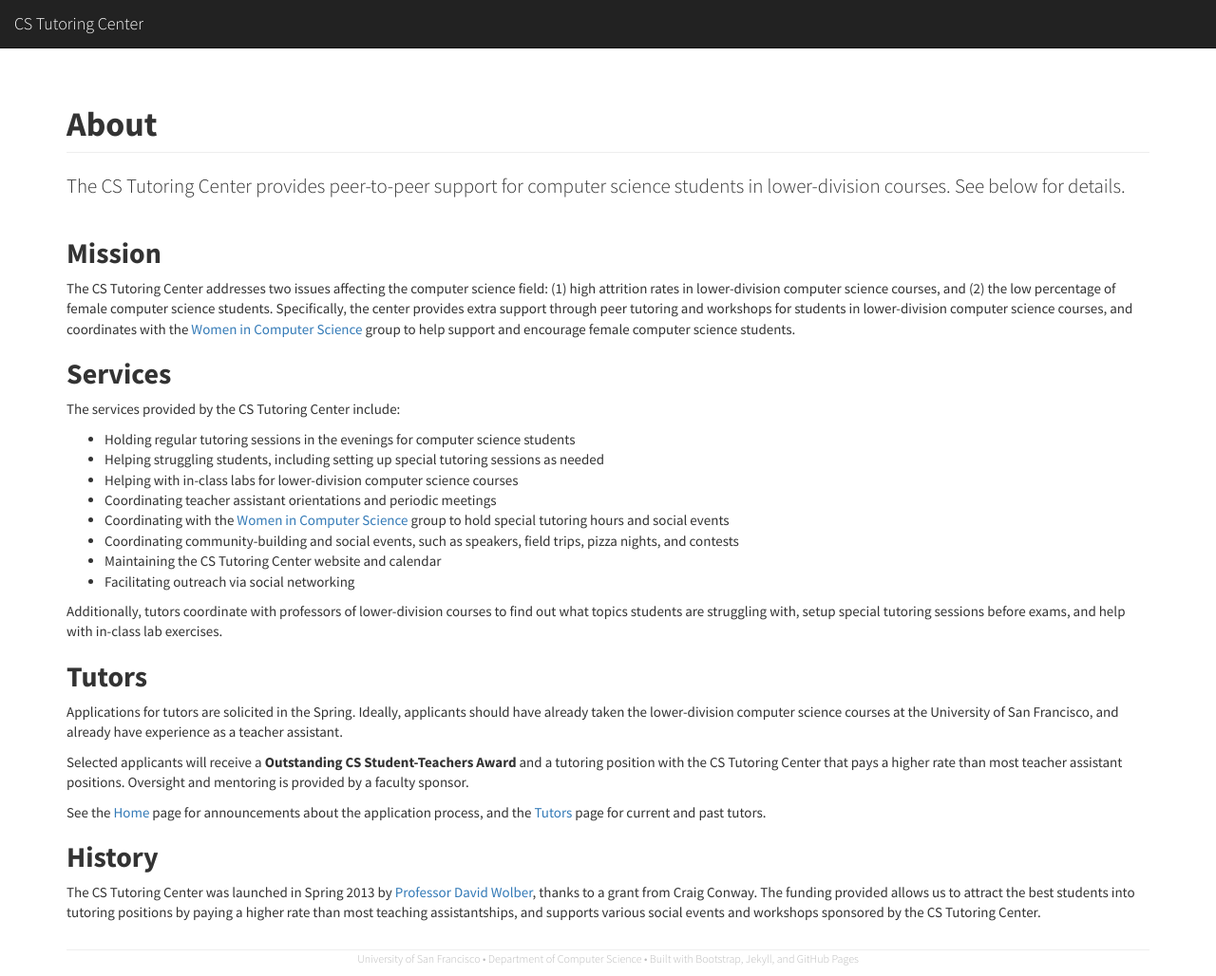
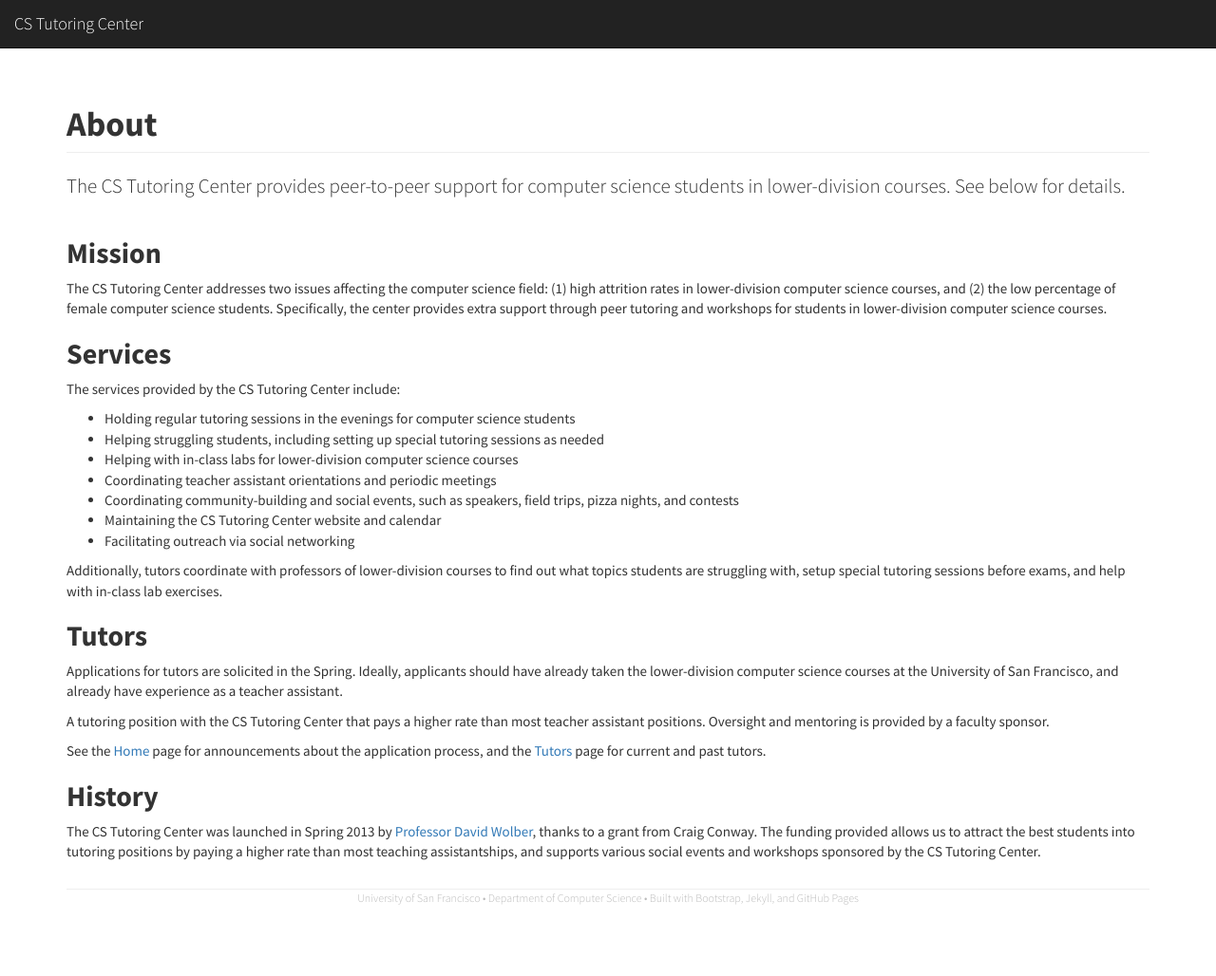
Before and after one commit to CSTutors/CSTutors.github.io, a Jekyll site: the page built from about/index.html, in a window 1280 px wide. Shown: the whole page at 95% size. Built offline with Jekyll 4.4.1, drawn with Linux system fonts in a browser that asks for light colours; nearby versions of some CDN libraries; after the commit the page ends 964 px from its top, so only the background shows below that.

Commit message:
Update of About page

```diff
--- a/about/index.html
+++ b/about/index.html
@@ -6,7 +6,8 @@ lead: 'The CS Tutoring Center provides peer-to-peer support for computer science
 
 <h2>Mission</h2>
 
-<p>The CS Tutoring Center addresses two issues affecting the computer science field: (1) high attrition rates in lower-division computer science courses, and (2) the low percentage of female computer science students. Specifically, the center provides extra support through peer tutoring and workshops for students in lower-division computer science courses, and coordinates with the <a href="http://cs.usfca.edu/~cswomen/">Women in Computer Science</a> group to help support and encourage female computer science students.</p>
+<p>The CS Tutoring Center addresses two issues affecting the computer science field: (1) high attrition rates in lower-division computer science courses, and (2) the low percentage of female computer science students. Specifically, the center provides extra support through peer tutoring and workshops for students in lower-division computer science courses.
+  <!-- , and coordinates with the <a href="http://cs.usfca.edu/~cswomen/">Women in Computer Science</a> group to help support and encourage female computer science students.</p> -->
 
 <h2>Services</h2>
 
@@ -21,7 +22,7 @@ lead: 'The CS Tutoring Center provides peer-to-peer support for computer science
 
     <li>Coordinating teacher assistant orientations and periodic meetings</li>
 
-    <li>Coordinating with the <a href="http://cs.usfca.edu/~cswomen/">Women in Computer Science</a> group to hold special tutoring hours and social events</li>
+    <!-- <li>Coordinating with the <a href="http://cs.usfca.edu/~cswomen/">Women in Computer Science</a> group to hold special tutoring hours and social events</li> -->
 
     <li>Coordinating community-building and social events, such as speakers, field trips, pizza nights, and contests</li>
 
@@ -36,7 +37,8 @@ lead: 'The CS Tutoring Center provides peer-to-peer support for computer science
 
 <p>Applications for tutors are solicited in the Spring. Ideally, applicants should have already taken the lower-division computer science courses at the University of San Francisco, and already have experience as a teacher assistant.</p>
 
-<p>Selected applicants will receive a <strong>Outstanding CS Student-Teachers Award</strong> and a tutoring position with the CS Tutoring Center that pays a higher rate than most teacher assistant positions. Oversight and mentoring is provided by a faculty sponsor.</p>
+<!-- <p>Selected applicants will receive a <strong>Outstanding CS Student-Teachers Award</strong> and  -->
+  <p>A tutoring position with the CS Tutoring Center that pays a higher rate than most teacher assistant positions. Oversight and mentoring is provided by a faculty sponsor.</p>
 
 <p>See the <a href="{{ site.url }}">Home</a> page for announcements about the application process, and the <a href="{{ site.url }}/tutors/">Tutors</a> page for current and past tutors.</p>
 
```
